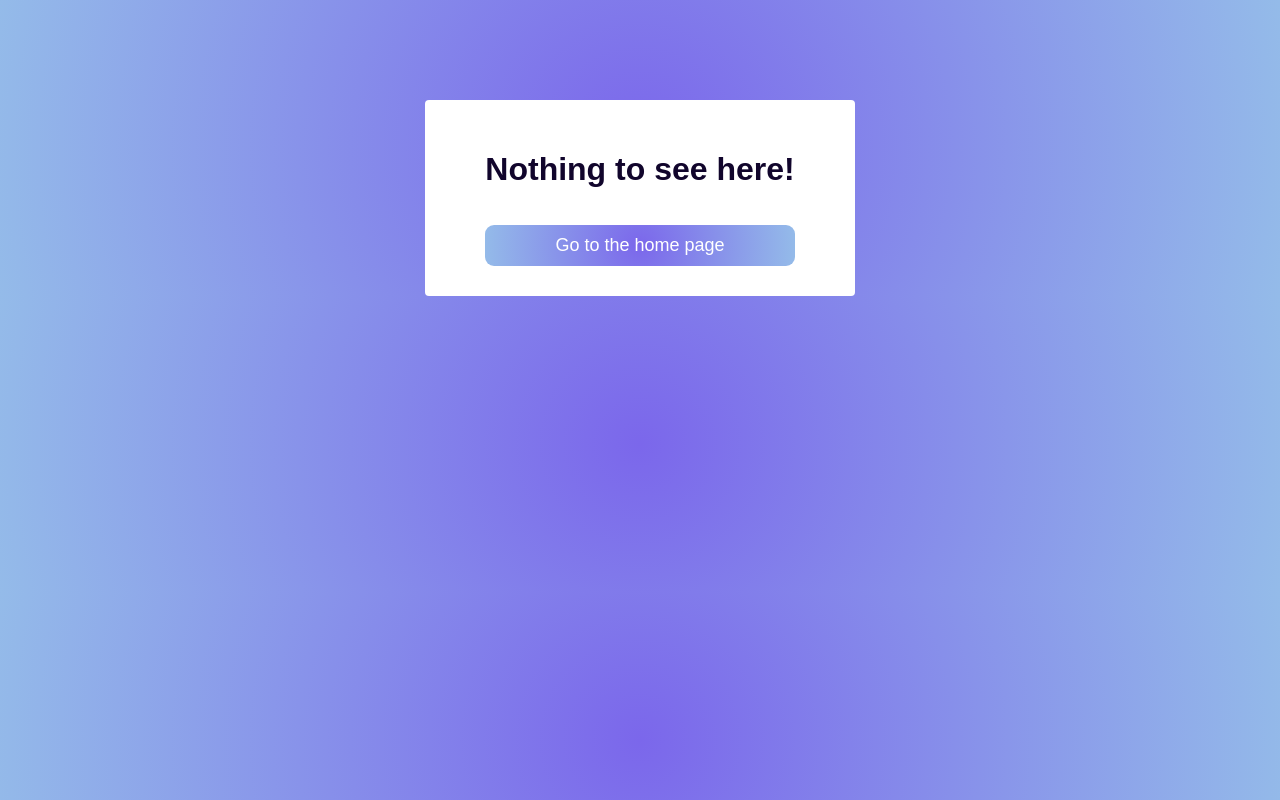
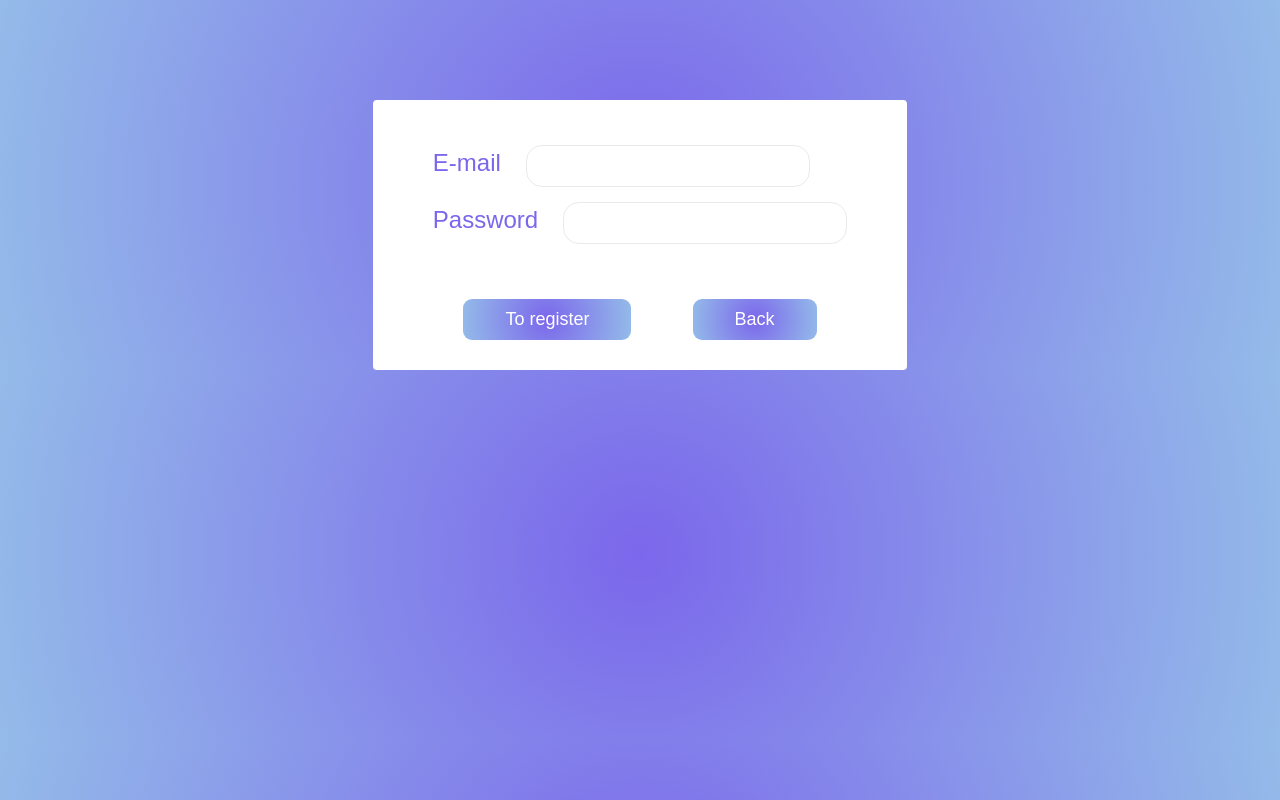
Before and after one commit to Jrm-bnt/react-github-pages, a React (Create React App) app: page /register in a window 1280 px wide. Built offline with nearby package versions, Linux system fonts and the light colour scheme; a web font is replaced by a local one.

Commit message:
feat(auth): add register, login, logout

```diff
--- a/src/App.js
+++ b/src/App.js
@@ -1,39 +1,41 @@
-import React from "react"
-import {BrowserRouter, Routes, Route, Link} from 'react-router-dom'
-/**
- * Import component
- */
+import React from "react";
+import { BrowserRouter, Routes, Route, Link, Navigate } from 'react-router-dom';
+
 import Home from "./components/Home"
 import Quiz from "./components/Quiz"
-import Connection from "./components/connection"
 import History from "./components/History";
 import QuestionForm from "./components/questionForm"
 import List from "./components/List";
-
+import Login from "./components/login";
+import Register from "./components/register";
 
 function App() {
+    const isAuthenticated = !!localStorage.getItem('token'); // Vérifiez si l'utilisateur est connecté
 
     return (
         <BrowserRouter>
             <Routes>
-        <Route exact path="/react-github-pages" element={<Home />} />
-        <Route path="/quiz" element={<Quiz />} />
-        <Route path="/auth" element={<Connection/>} />
-        <Route path="/create" element={<QuestionForm/>} />
-        <Route path="/list" element={<List/>} />
-        <Route path="/history" element={<History/>} />
+                <Route exact path="/react-github-pages" element={isAuthenticated ? <Home /> : <Navigate to="/login" />} />
+                <Route path="/quiz" element={isAuthenticated ? <Quiz /> : <Navigate to="/login" />} />
+                <Route path="/register" element={ <Register /> } />
+                <Route path="/create" element={isAuthenticated ? <QuestionForm /> : <Navigate to="/login" />} />
+                <Route path="/list" element={isAuthenticated ? <List /> : <Navigate to="/login" />} />
+                <Route path="/history" element={isAuthenticated ? <History /> : <Navigate to="/login" />} />
+                <Route path="/login" element={<Login />} />
                 <Route path="*" element={<NoMatch />} />
             </Routes>
         </BrowserRouter>
     )
 }
+
 function NoMatch() {
-    console.log(window.location.href)
+    console.log(window.location.href);
     return (
-    <div className="quiz-container flex-column" >
+        <div className="quiz-container flex-column">
             <h1>Nothing to see here!</h1>
             <button className="quiz-container"><Link style={{"textDecoration": "none", color:"white"}} to="/react-github-pages/">Go to the home page</Link></button>
         </div>
     )
 }
-export default App
+
+export default App;
--- a/src/components/Home.jsx
+++ b/src/components/Home.jsx
@@ -2,8 +2,8 @@ import React, {useEffect, useState} from 'react'
 import {useNavigate} from 'react-router-dom'
 
 const Home = () => {
+    const email = localStorage.getItem('email')
     const navigate = useNavigate();
-
     const handleStartQuiz = () => {
         navigate('/quiz')
     }
@@ -17,6 +17,10 @@ const Home = () => {
 
     async function signOut() {
         try {
+            localStorage.removeItem("token");
+
+            // Redirigez l'utilisateur vers la page de connexion ou toute autre page appropriée
+            window.location.href = '/login'
         } catch (error) {
             console.log('error signing out: ', error)
         }
@@ -27,8 +31,9 @@ const Home = () => {
             <h1>Welcome to the Quiz App</h1>
             <button className="quiz-container" onClick={handleStartQuiz}>Start</button>
             <button className="quiz-container" onClick={handleHistory}>History</button>
-            <button className="quiz-container" onClick={handleList}>List</button>
+            <button className="quiz-container" onClick={handleList}>List of questions</button>
             <button className="quiz-container" onClick={signOut}>Log out</button>
+            <p>{email}</p>
         </div>
     )
 }
--- a/src/components/Quiz.jsx
+++ b/src/components/Quiz.jsx
@@ -5,7 +5,7 @@ import toast, {Toaster} from "react-hot-toast";
 import {CONSTANT} from "../constant/constant";
 
 const Quiz = () => {
-  const [user, setUser] = useState(null)
+  const [user, setUser] = useState(localStorage.getItem('email'))
   const [loading, setLoading] = useState(true)
   const [questions, setQuestions] = useState(null)
   const [question, setQuestion] = useState(null)
@@ -47,7 +47,7 @@ const Quiz = () => {
         method: 'POST',
         headers: {'Content-Type': 'application/json'},
         body: JSON.stringify({
-          email: user?.email || 'email.com',
+          email: user,
           date: new Date(),
           correctAnswer: result.correctAnswers,
           score: result.score,
--- a/src/components/connection.jsx
+++ /dev/null
@@ -1,10 +0,0 @@
-import React from 'react'
-
-const Connection = () => {
-
-  return (
-   <div></div>
-  )
-
-}
-export default Connection
--- /dev/null
+++ b/src/components/login.jsx
@@ -0,0 +1,78 @@
+import React, {useState} from 'react';
+import {CONSTANT} from "../constant/constant";
+
+function Login() {
+    const [email, setEmail] = useState('');
+    const [password, setPassword] = useState('');
+
+    const handleRegister = () => {
+        window.location.href = '/register';
+    }
+
+    const handleSubmit = async (e) => {
+        e.preventDefault();
+
+        try {
+            const response = await fetch(`${CONSTANT.BASE_URL}Login/authenticate`, {
+                method: 'POST',
+                headers: {
+                    'Content-Type': 'application/json',
+                },
+                body: JSON.stringify({email, password}),
+            });
+
+            if (!response.ok) {
+                alert('Identifiants incorrects')
+                throw new Error('Identifiants incorrects');
+            }
+
+            const data = await response.json();
+            const token = data.token;
+
+            // Stockez le token dans localStorage ou un autre endroit sécurisé
+            localStorage.setItem('token', token);
+            localStorage.setItem('email', email);
+
+            // Redirigez l'utilisateur vers la page souhaitée après la connexion réussie
+            // Par exemple, '/dashboard' ou '/react-github-pages'
+            window.location.href = '/react-github-pages';
+        } catch (error) {
+            console.error(error);
+        }
+    };
+
+    return (
+        <div style={{minWidth: 0, display: "flex", justifyContent: "center"}} className="form-container">
+            <form onSubmit={handleSubmit}>
+                <div className="text-form">
+                    <label htmlFor="email">E-mail</label>
+                    <input
+                        className="input-form"
+                        type="email"
+                        id="email"
+                        value={email}
+                        onChange={(e) => setEmail(e.target.value)}
+                        required
+                    />
+                </div>
+                <div className="text-form">
+                    <label htmlFor="password">Password</label>
+                    <input
+                        className="input-form"
+                        type="password"
+                        id="password"
+                        value={password}
+                        onChange={(e) => setPassword(e.target.value)}
+                        required
+                    />
+                </div>
+                <div className="flex-center">
+                    <button type="submit">Login</button>
+                    <button onClick={handleRegister}>Create account</button>
+                </div>
+            </form>
+        </div>
+    );
+}
+
+export default Login;
--- /dev/null
+++ b/src/components/register.jsx
@@ -0,0 +1,68 @@
+import React, {useState} from 'react';
+import {CONSTANT} from "../constant/constant";
+
+function Register() {
+    const [email, setEmail] = useState('');
+    const [password, setPassword] = useState('');
+
+    const handleLogin = () => {
+        window.location.href = '/login';
+    }
+
+    const handleSubmit = async (e) => {
+        e.preventDefault();
+
+        try {
+            const response = await fetch(`${CONSTANT.BASE_URL}User/register`, {
+                method: 'POST',
+                headers: {
+                    'Content-Type': 'application/json',
+                },
+                body: JSON.stringify({email, password}),
+            });
+
+            if (!response.ok) {
+                throw new Error("L'enregistrement a échoué");
+            }
+
+            window.location.href = '/login';
+        } catch (error) {
+            console.error(error);
+        }
+    };
+
+    return (
+        <div style={{minWidth: 0, display: "flex", justifyContent: "center"}} className="form-container">
+            <form onSubmit={handleSubmit}>
+                <div className="text-form">
+                    <label htmlFor="email">E-mail</label>
+                    <input
+                        className="input-form"
+                        type="email"
+                        id="email"
+                        value={email}
+                        onChange={(e) => setEmail(e.target.value)}
+                        required
+                    />
+                </div>
+                <div className="text-form">
+                    <label htmlFor="password">Password</label>
+                    <input
+                        className="input-form"
+                        type="password"
+                        id="password"
+                        value={password}
+                        onChange={(e) => setPassword(e.target.value)}
+                        required
+                    />
+                </div>
+                <div className="flex-center">
+                    <button type="submit">To register</button>
+                    <button onClick={handleLogin}>Back</button>
+                </div>
+            </form>
+        </div>
+    );
+}
+
+export default Register;
```
Lines whose indentation alone changed are shown as unchanged.
